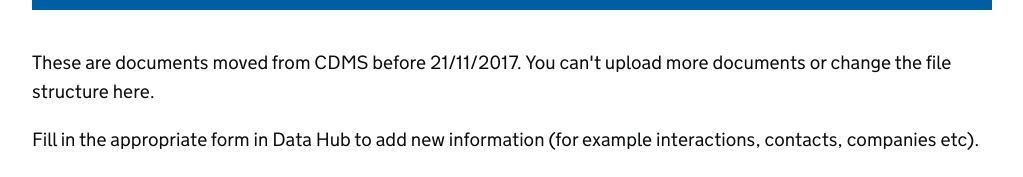
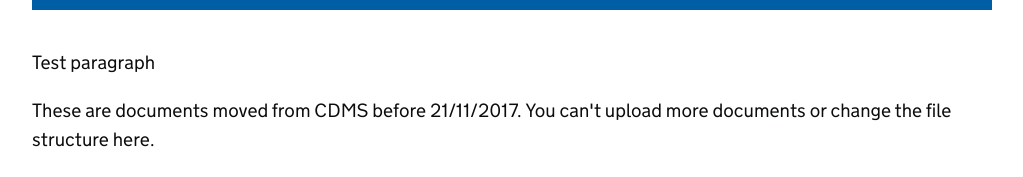
Before and after one commit to uktrade/data-hub-file-browser, a Flask app: template dhfb/templates/ls.html in a window 1280 px wide. Shown: the part 93-270 px from the top of the page, without its empty margins (128-1151 px from the left). Run offline with Flask 2, Linux system fonts and the light colour scheme; the template is opened without the code that fills it, so the values that code supplies are empty.

Commit message:
Test an update to the template

```diff
--- a/dhfb/templates/ls.html
+++ b/dhfb/templates/ls.html
@@ -2,6 +2,7 @@
 
 {% block inner_content %}
 <div class="container">
+    <p>Test paragraph</p>
     <p>These are documents moved from CDMS before 21/11/2017. You can't upload more documents or change the file structure here.</p>
     <p>Fill in the appropriate form in Data Hub to add new information (for example interactions, contacts, companies etc).</p>
     <h1>folder: {{ path }}</h1>
```
